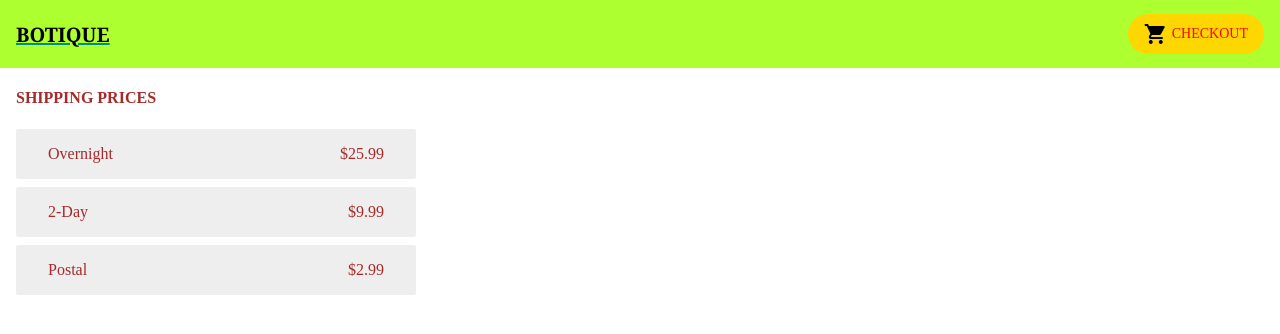
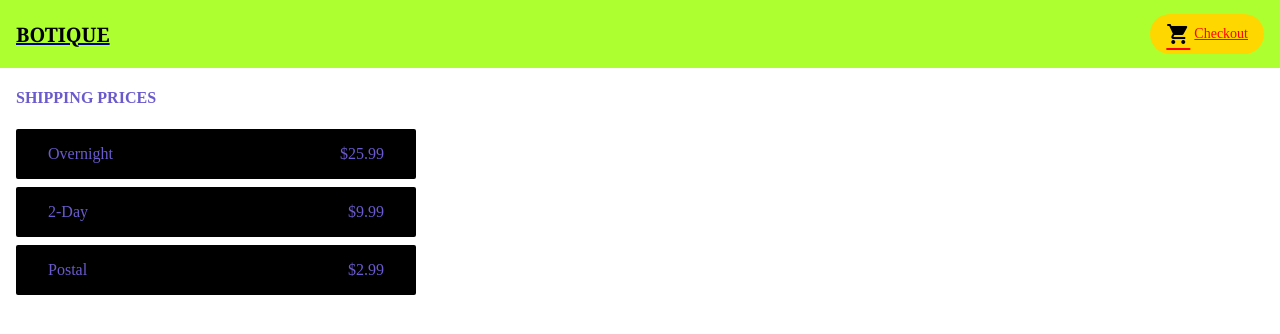
Before and after one commit to G1GNANAMANI/angular, an Angular app: page /shipping in a window 1280 px wide. Shown: the top 334 px of the page. Built offline with nearby package versions, Linux system fonts and the light colour scheme.

Commit message:
3 files modified

```diff
--- a/src/app/product-list/product-list.component.html
+++ b/src/app/product-list/product-list.component.html
@@ -1,5 +1,7 @@
 <h1>PRODUCTS</h1>
-
+<p
+  style="background-image:https://thumbs.dreamstime.com/b/beautiful-autumn-background-flying-falling-colorful-leaves-bokeh-frame-beautiful-autumn-background-flying-falling-99139534.jpg"
+></p>
 <div *ngFor="let product of products">
   <h3>
     <!-- property binding -->
--- a/src/app/top-bar/top-bar.component.html
+++ b/src/app/top-bar/top-bar.component.html
@@ -2,12 +2,6 @@
   <h1>BOTIQUE</h1>
 </a>
 
-<a class="button fancy-button"
-  ><i class="material-icons">shopping_cart</i>CHECKOUT</a
+<a routerLink="/cart" class="button fancy-button"
+  ><i class="material-icons">shopping_cart</i>Checkout</a
 >
-
-<!--
-Copyright Google LLC. All Rights Reserved.
-Use of this source code is governed by an MIT-style license that
-can be found in the LICENSE file at https://angular.io/license
--->
--- a/src/styles.css
+++ b/src/styles.css
@@ -2,7 +2,7 @@
 
 * {
   font-family: 'font-family: Tahoma, Verdana, sans-serif';
-  color: brown;
+  color: slateblue;
   box-sizing: border-box;
   -webkit-font-smoothing: antialiased;
   -moz-osx-font-smoothing: grayscale;
@@ -54,7 +54,7 @@ p {
 
 a {
   cursor: pointer;
-  color: darkcyan;
+  color: darkblue;
 }
 
 a:hover {
@@ -167,7 +167,7 @@ html {
   padding: 16px 32px;
   margin-bottom: 8px;
   border-radius: 2px;
-  background-color: #eeeeee;
+  background-color: black;
 }
 
 /*
```
